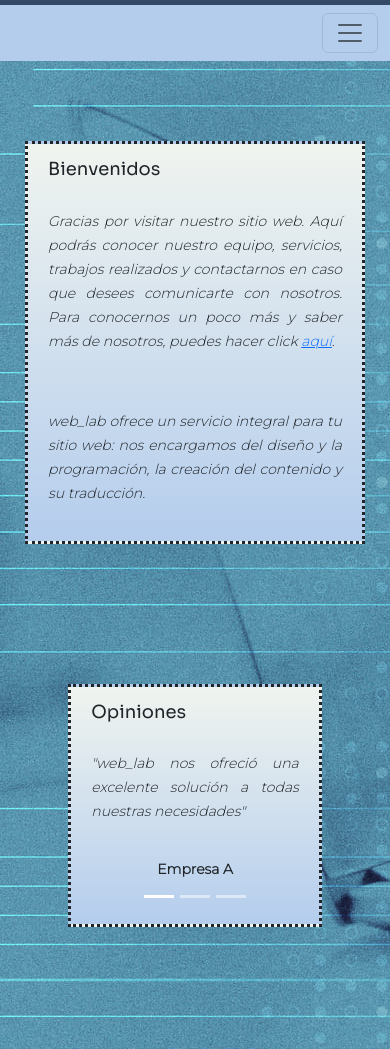
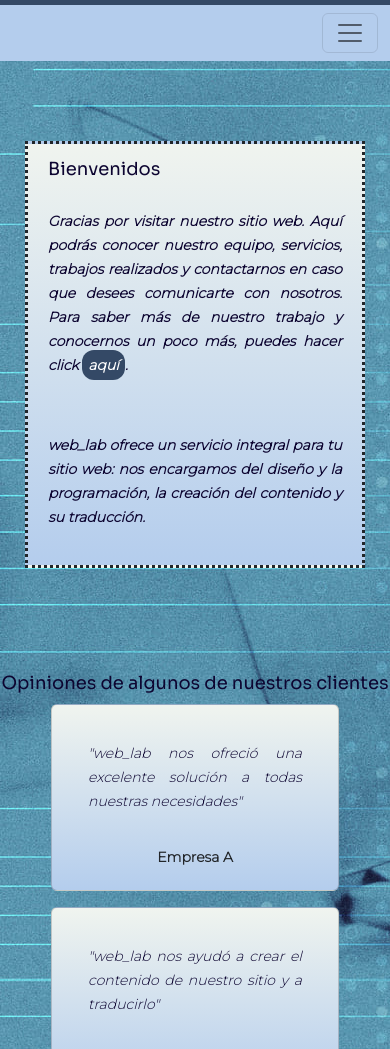
Before and after one commit to ManuelSanson/ProyectoFinal-web_lab, a website: page index.html in a window 390 px wide. Shown: the part 51-1100 px from the top of the page. Drawn offline with nearby package versions, Linux system fonts and the light colour scheme.

Commit message:
mejoras index

```diff
--- a/index.html
+++ b/index.html
@@ -63,7 +63,7 @@
     <section>
       <article class="seccionBienvenida">
         <h2 class="titulo">Bienvenidos</h2>
-        <p class="parrafo">Gracias por visitar nuestro sitio web. Aquí podrás conocer nuestro equipo, servicios, trabajos realizados y contactarnos en caso que desees comunicarte con nosotros. Para conocernos un poco más y saber más de nosotros, puedes hacer click <a href="./Other_pages/portfolio.html">aquí</a>.</p>
+        <p class="parrafo">Gracias por visitar nuestro sitio web. Aquí podrás conocer nuestro equipo, servicios, trabajos realizados y contactarnos en caso que desees comunicarte con nosotros. Para saber más de nuestro trabajo y conocernos un poco más, puedes hacer click <a href="./Other_pages/portfolio.html" class="button">aquí</a>.</p>
         <p class="parrafo">web_lab ofrece un servicio integral para tu sitio web: nos encargamos del diseño y la programación, la creación del contenido y su traducción.</p>
       </article>
     </section>
@@ -73,30 +73,24 @@
 
     <!--Inicia la seccion aside de opiniones-->
     <section class="opinion">
+      <h2 class="titulo">Opiniones de algunos de nuestros clientes</h2>
       <aside class="seccionOpiniones">
-        <h3 class="titulo">Opiniones</h3>
-        <div id="carouselExampleIndicators" class="carousel slide carOpiniones" data-bs-ride="true">
-          <div class="carousel-indicators">
-            <button type="button" data-bs-target="#carouselExampleIndicators" data-bs-slide-to="0" class="active"
-              aria-current="true" aria-label="Slide 1"></button>
-            <button type="button" data-bs-target="#carouselExampleIndicators" data-bs-slide-to="1"
-              aria-label="Slide 2"></button>
-            <button type="button" data-bs-target="#carouselExampleIndicators" data-bs-slide-to="2"
-              aria-label="Slide 3"></button>
+        <div class="card mb-3 cardOpinion" style="max-width: 18rem;">
+          <div class="card-body">
+            <p class="card-text parrafo">"web_lab  nos ofreció una excelente solución a todas nuestras necesidades"</p>
+            <h5 class="card-title nombreEmpresa">Empresa A</h5>
           </div>
-          <div class="carousel-inner">
-            <div class="carousel-item active">
-              <p class="parrafo">"web_lab  nos ofreció una excelente solución a todas nuestras necesidades"</p>
-              <p class="nombreEmpresa">Empresa A</p>
-            </div>
-            <div class="carousel-item">
-              <p class="parrafo">"web_lab nos ayudó a crear todo el contenido de nuestro sitio web y a traducirlo"</p>
-              <p class="nombreEmpresa">Empresa B</p>
-            </div>
-            <div class="carousel-item">
-              <p class="parrafo">"Se encargaron de todo el diseño de nuestro sitio, de forma rápida y eficiente"</p>
-              <p class="nombreEmpresa">Empresa C</p>
-            </div>
+        </div>
+        <div class="card mb-3 cardOpinion" style="max-width: 18rem;">
+          <div class="card-body">
+            <p class="card-text parrafo">"web_lab nos ayudó a crear el contenido de nuestro sitio y a traducirlo"</p>
+            <h5 class="card-title nombreEmpresa">Empresa B</h5>
+          </div>
+        </div>
+        <div class="card mb-3 cardOpinion" style="max-width: 18rem;">
+          <div class="card-body">
+            <p class="card-text parrafo">"Se encargaron de diseñar todo nuestro sitio web, de forma rápida y eficiente"</p>
+            <h5 class="card-title nombreEmpresa">Empresa C</h5>
           </div>
         </div>
       </aside>
--- a/scss/layout/_body.scss
+++ b/scss/layout/_body.scss
@@ -10,6 +10,7 @@ body{
 
 .titulo_ppal{
     font-family: $fontTitulos;
+    color: $letraOscura;
     margin-top: 50px;
     margin-bottom: 50px;
     padding-left: 20px;
@@ -27,6 +28,7 @@ body{
 .titulo{
     font-family: $fontTitulos;
     padding-left: 20px;
+    color: $letraOscura;
 }
 
 .parrafo{
@@ -35,4 +37,5 @@ body{
     text-align: justify;
     padding: 20px;
     line-height: 24px;
+    color: $letraOscura;
 }
--- a/scss/layout/_index.scss
+++ b/scss/layout/_index.scss
@@ -18,21 +18,37 @@
             margin: 80px 60px;
             transform: scale(0.94);
             animation: scale 3s forwards cubic-bezier(0.5, 1, 0.89, 1);
+            .parrafo{
+                .button{
+                    color: white;
+                    padding: 6px 6px;
+                    background: map-get($bgColors, oscuro);
+                    text-decoration: none;
+                    border-radius: 12px;
+                    &:hover{
+                        opacity: 0.8;
+                    }
+                }
+            }
         }
 
         .opinion{
-            @include centeredFlex;
-            margin-bottom: 100px;
+            margin-top: 50px;
+            margin-bottom: 150px;
+            width: 80%;
+            .titulo{
+                text-align: center;
+            }
             .seccionOpiniones{
-                @include cuadrosDeTexto;
-                margin: 80px 60px;
-                width: 35%;
-                .carOpiniones{
+                margin-top: 20px;
+                display: flex;
+                justify-content: space-evenly;
+                .cardOpinion{
+                    background: linear-gradient(to bottom, map-get($bgColors, claro), map-get($bgColors, medio));
+                    text-align: center;
                     .nombreEmpresa{
-                        text-align: center;
                         font-family: $fontTexto;
                         font-weight: bold;
-                        padding-bottom: 28px;
                     }
                 }
             }
--- a/scss/layout/_responsive.scss
+++ b/scss/layout/_responsive.scss
@@ -39,10 +39,17 @@
                 margin: 80px 25px;
             }
             .opinion{
+                margin-top: 25px;
+                margin-bottom: 80px;
+                width: 100%;
+                .titulo{
+                    padding-left: 0;
+                }
                 .seccionOpiniones{
-                    margin: 60px 40px;
-                    width: 65%;
-                    .carOpiniones{
+                    margin-top: 10px;
+                    @include centeredFlex;
+                    flex-direction: column;
+                    .cardOpinion{
                         .nombreEmpresa{
                             font-size: 14px;
                         }
@@ -143,12 +150,19 @@
                 margin: 80px 15px;
             }
             .opinion{
+                margin-top: 20px;
+                margin-bottom: 100px;
+                width: 100%;
+                .titulo{
+                    padding-left: 0;
+                }
                 .seccionOpiniones{
-                    margin: 60px 20px;
-                    width: 85%;
-                    .carOpiniones{
+                    margin-top: 15px;
+                    @include centeredFlex;
+                    flex-direction: column;
+                    .cardOpinion{
                         .nombreEmpresa{
-                            font-size: 12px;
+                            font-size: 16px;
                         }
                     }
                 }
--- a/scss/utilities/_variables.scss
+++ b/scss/utilities/_variables.scss
@@ -15,5 +15,6 @@ $fontTexto: 'Montserrat', sans-serif;
 @mixin cuadrosDeTexto{
     border: dotted;
     padding-top: 15px;
-    background-image: linear-gradient(to bottom, map-get($bgColors, claro), map-get($bgColors, medio));
+    background: linear-gradient(to bottom, map-get($bgColors, claro), map-get($bgColors, medio));
+    font-weight: 600;
 }
```
Also changed, not shown: css/style.css.
